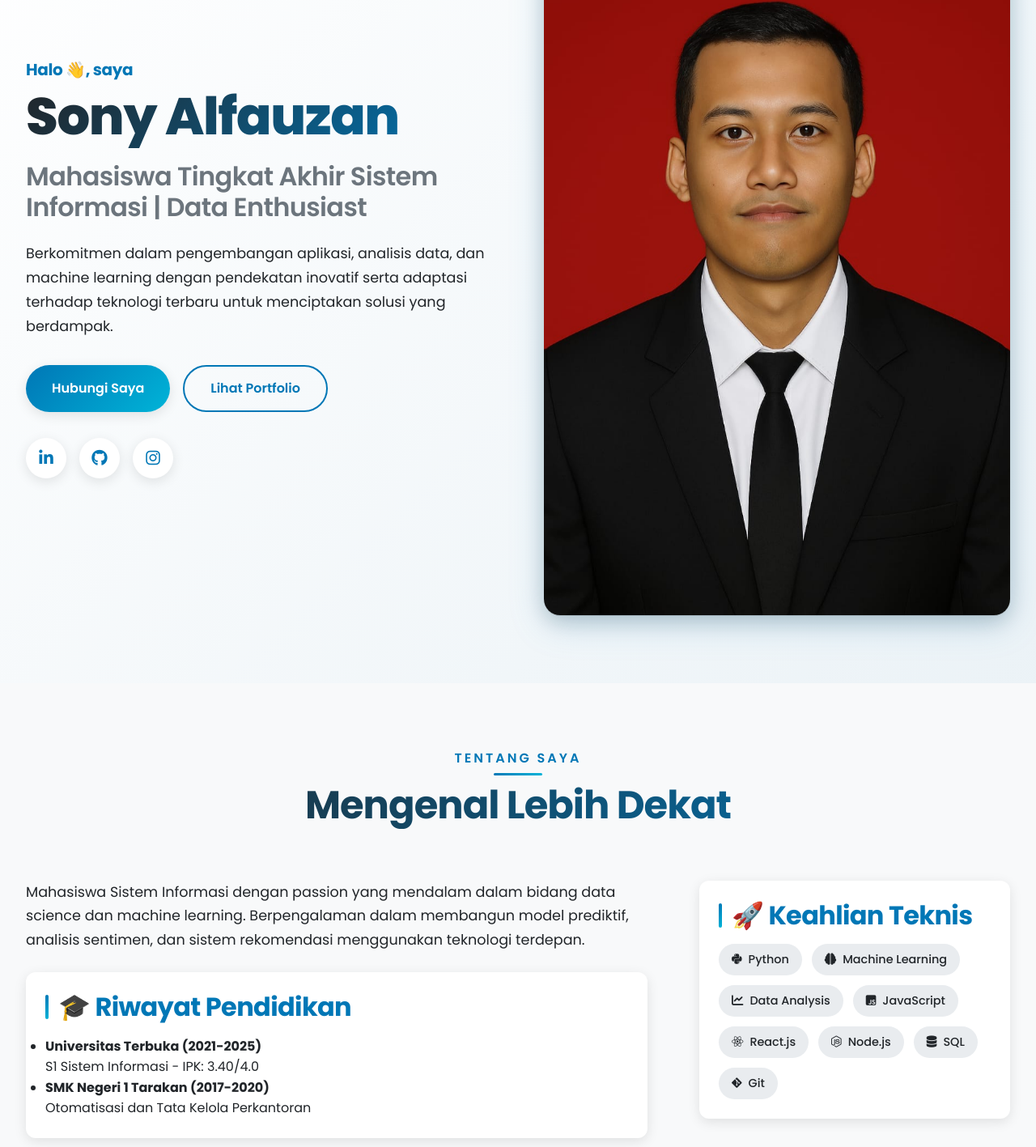
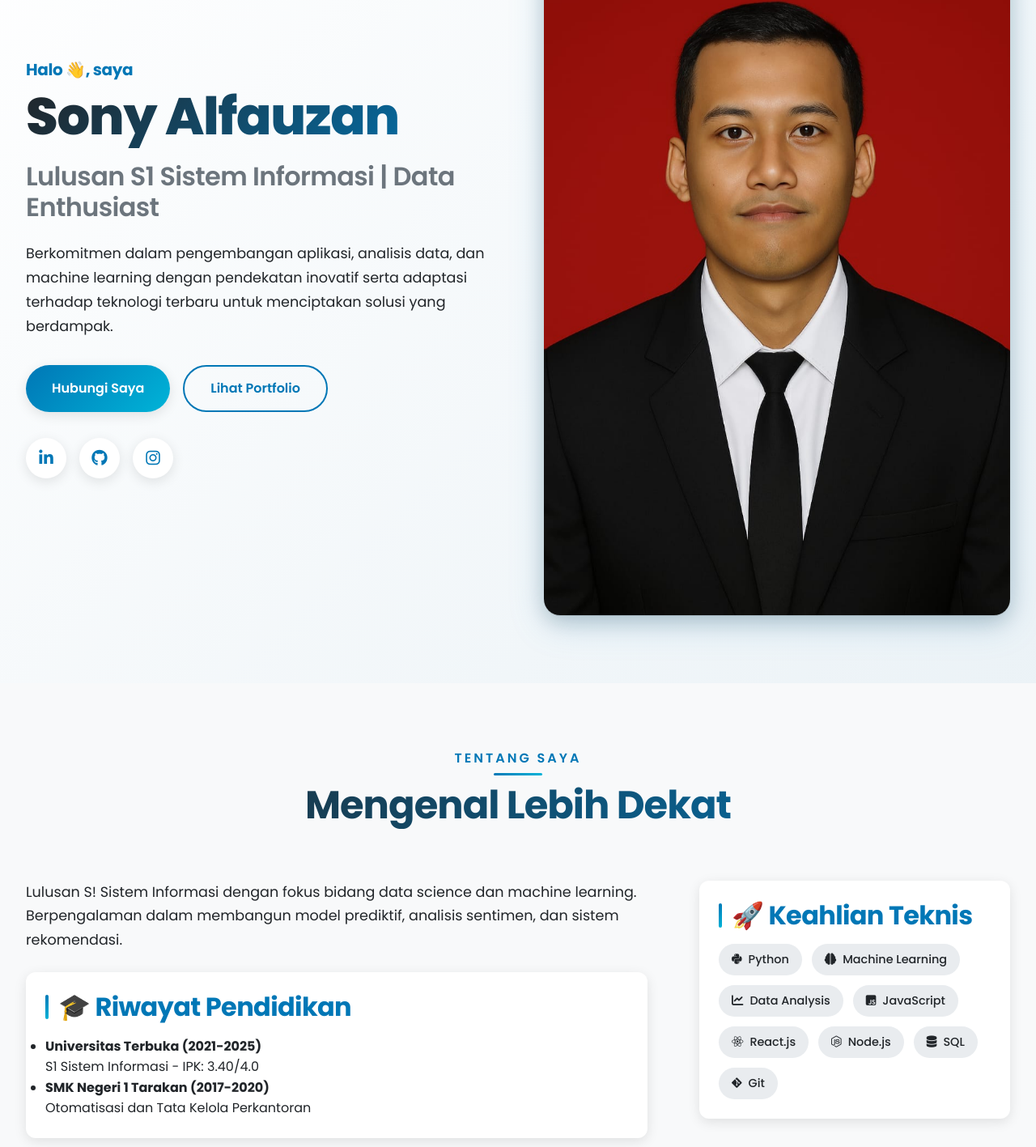
Before and after one commit to Sonyalfauzan/Website-Portfolio, a website: page index.html in a window 1280 px wide. Shown: the part 180-1597 px from the top of the page at 81% size. Drawn offline with nearby package versions, Linux system fonts and the light colour scheme.

Commit message:
Update index.html

```diff
--- a/index.html
+++ b/index.html
@@ -52,7 +52,7 @@
         "@type": "Person",
         "name": "Sony Alfauzan",
         "jobTitle": "Data Scientist & Machine Learning Specialist",
-        "description": "Mahasiswa Sistem Informasi dengan keahlian dalam Data Science, Machine Learning, dan Web Development",
+        "description": "Lulusan S1 Sistem Informasi dengan keahlian dalam Data Science, Machine Learning, dan Web Development",
         "url": "https://sonyalfauzan.github.io",
         "sameAs": [
             "https://www.linkedin.com/in/sonyalfauzan/",
@@ -1615,7 +1615,7 @@
                <div class="hero-text">
                    <h4 data-i18n="hero.greeting">Halo 👋, saya</h4>
                    <h1 data-i18n="hero.name">Sony Alfauzan</h1>
-                   <h2 data-i18n="hero.title">Mahasiswa Tingkat Akhir Sistem Informasi | <span class="typed-text">Data Enthusiast</span></h2>
+                   <h2 data-i18n="hero.title">Lulusan S1 Sistem Informasi | <span class="typed-text">Data Enthusiast</span></h2>
                    <p data-i18n="hero.description">Berkomitmen dalam pengembangan aplikasi, analisis data, dan machine learning dengan pendekatan inovatif serta adaptasi terhadap teknologi terbaru untuk menciptakan solusi yang berdampak.</p>
 
                    <div class="hero-buttons">
@@ -1660,10 +1660,8 @@
            <div class="about-content">
                <div class="about-text">
                    <p data-i18n="about.description">
-                       Mahasiswa Sistem Informasi dengan passion yang mendalam dalam bidang data science dan machine learning.
-                       Berpengalaman dalam membangun model prediktif, analisis sentimen, dan sistem rekomendasi menggunakan
-                       teknologi terdepan. Berkomitmen untuk terus belajar dan berkontribusi dalam proyek inovatif yang
-                       berbasis data dan kecerdasan buatan.
+                       Lulusan S1 Sistem Informasi dengan dengan fokus Data Science & Machine Learning.
+                       Berpengalaman dalam membangun model prediktif, analisis sentimen, dan sistem rekomendasi. Berkomitmen untuk terus belajar dan berkontribusi pada proyek AI berbasis data yang berdampak.
                    </p>
 
                    <div class="info-box">
@@ -2488,7 +2486,7 @@
                        // Hero Section
                        'hero.greeting': 'Hello 👋, I am',
                        'hero.name': 'Sony Alfauzan',
-                       'hero.title': 'Final Year Information Systems Student | Data Enthusiast',
+                       'hero.title': 'Fresh Gradute Information Systems | Data Enthusiast',
                        'hero.description': 'Committed to application development, data analysis, and machine learning with innovative approaches and adaptation to the latest technologies to create impactful solutions.',
                        'hero.contact': 'Contact Me',
                        'hero.portfolio': 'View Portfolio',
@@ -2496,7 +2494,7 @@
                        // About Section
                        'about.subtitle': 'ABOUT ME',
                        'about.title': 'Get to Know Me Better',
-                       'about.description': 'Information Systems student with deep passion in data science and machine learning. Experienced in building predictive models, sentiment analysis, and recommendation systems using cutting-edge technology.',
+                       'about.description': 'Information Systems graduate specializing in Data Science & Machine Learning. Experienced in building predictive models, sentiment analysis, and recommendation systems.',
 
                        // Portfolio Section
                        'portfolio.subtitle': 'PORTFOLIO',
@@ -2531,7 +2529,7 @@
                        // Hero Section
                        'hero.greeting': 'Halo 👋, saya',
                        'hero.name': 'Sony Alfauzan',
-                       'hero.title': 'Mahasiswa Tingkat Akhir Sistem Informasi | Data Enthusiast',
+                       'hero.title': 'Lulusan S1 Sistem Informasi | Data Enthusiast',
                        'hero.description': 'Berkomitmen dalam pengembangan aplikasi, analisis data, dan machine learning dengan pendekatan inovatif serta adaptasi terhadap teknologi terbaru untuk menciptakan solusi yang berdampak.',
                        'hero.contact': 'Hubungi Saya',
                        'hero.portfolio': 'Lihat Portfolio',
@@ -2539,7 +2537,7 @@
                        // About Section
                        'about.subtitle': 'TENTANG SAYA',
                        'about.title': 'Mengenal Lebih Dekat',
-                       'about.description': 'Mahasiswa Sistem Informasi dengan passion yang mendalam dalam bidang data science dan machine learning. Berpengalaman dalam membangun model prediktif, analisis sentimen, dan sistem rekomendasi menggunakan teknologi terdepan.',
+                       'about.description': 'Lulusan S! Sistem Informasi dengan fokus bidang data science dan machine learning. Berpengalaman dalam membangun model prediktif, analisis sentimen, dan sistem rekomendasi.',
 
                        // Portfolio Section
                        'portfolio.subtitle': 'PORTFOLIO',
@@ -2559,7 +2557,7 @@
                        'contact.form.submit': 'Kirim Pesan',
 
                        // Footer
-                       'footer.copyright': '© 2024 Sony Alfauzan.'
+                       'footer.copyright': '© 2025 Sony Alfauzan.'
                    }
                };
 
```
